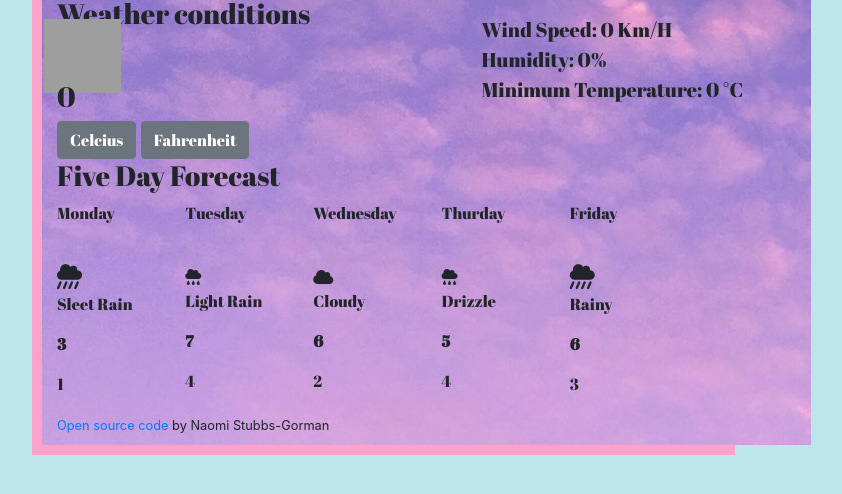
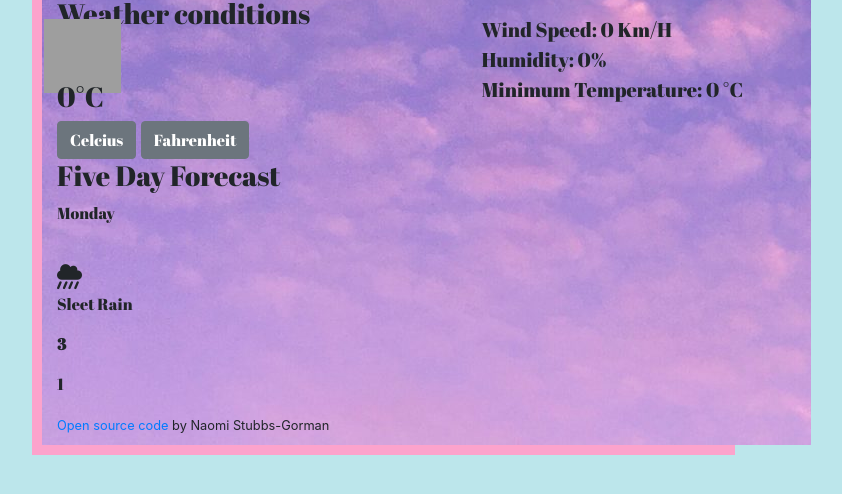
Before and after one commit to naomiheyworld/Weather-App, a plain HTML site: page INDEX.HTML in a window 1280 px wide. Shown: the part 176-670 px from the top of the page, without its empty margins (213-1055 px from the left). Drawn offline with nearby package versions, Linux system fonts and the light colour scheme; no server answers; grey boxes are pictures that could not be loaded.

Commit message:
removed fake forecast skeleton

```diff
--- a/INDEX.HTML
+++ b/INDEX.HTML
@@ -41,7 +41,7 @@
                             <h3 class="description">Weather conditions</h3>
                                 <br />
                                 <img class="weather-icon" src="https://ssl.gstatic.com/onebox/weather/64/cloudy.png" alt="clouds" id="weather-icon"></img>
-                                <h3><span class="temp">0</span><span class=symbol></span></h3>
+                                <h3><span class="temp">0</span><span class=symbol>°C</span></h3>
                                 <button id=celcius-button type="button" class="btn btn-secondary">Celcius</button>
                                 <button type="button" class="btn btn-secondary" id=farenheit-button>Fahrenheit</button>
                         </div>
@@ -64,38 +64,10 @@
                                     <p><strong>3</strong></p>
                                     <p>1</p>
                                 </div>
-                                <div class="col-2">
-                                    <p>Tuesday</p>
-                                    <br />
-                                    <i class="fas fa-cloud-rain"></i>
-                                    <p>Light Rain</p>
-                                    <p><strong>7</strong></p>
-                                    <p>4</p>
-                                </div>
-                                <div class="col-2">
-                                    <p>Wednesday</p>
-                                    <br />
-                                    <i class="fas fa-cloud"></i>
-                                    <p>Cloudy</p>
-                                    <p><strong>6</strong></p>
-                                    <p>2</p>
-                                </div>
-                                <div class="col-2">
-                                    <p>Thurday</p>
-                                    <br />
-                                    <i class="fas fa-cloud-rain"></i>
-                                    <p>Drizzle</p>
-                                    <p><strong>5</strong></p>
-                                    <p>4</p>
-                                </div>
-                                <div class="col-2">
-                                    <p>Friday</p>
-                                    <br />
-                                    <i class="fas fa-cloud-showers-heavy"></i>
-                                    <p>Rainy</p>
-                                    <p><strong>6</strong></p>
-                                    <p>3</p>
-                                </div>
+
+
+
+
                             </div>
                         </div>
 
--- a/script.js
+++ b/script.js
@@ -16,7 +16,7 @@ function showNewCityWeather(response) {
   document.querySelector(".temp").innerHTML = Math.round(
     response.data.main.temp
   );
-  document.querySelector(".symbol").innerHTML=`°C`;
+  document.querySelector(".symbol").innerHTML=`°C`
   document.querySelector(".description").innerHTML =
     response.data.weather[0].main;
     celciusTemperature=response.data.main.temp;
```
